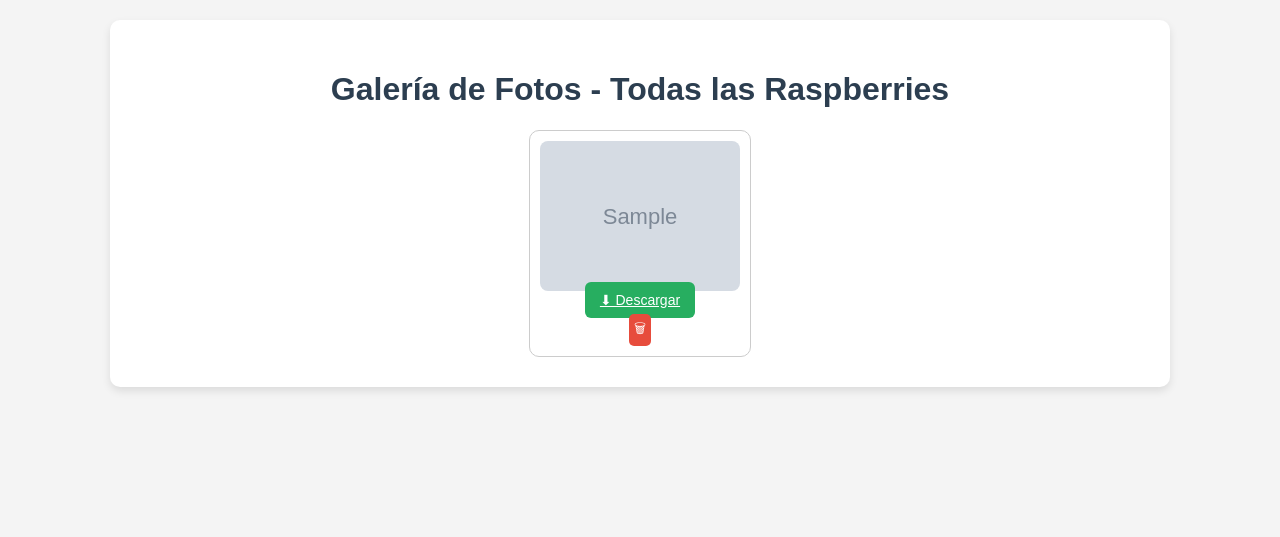
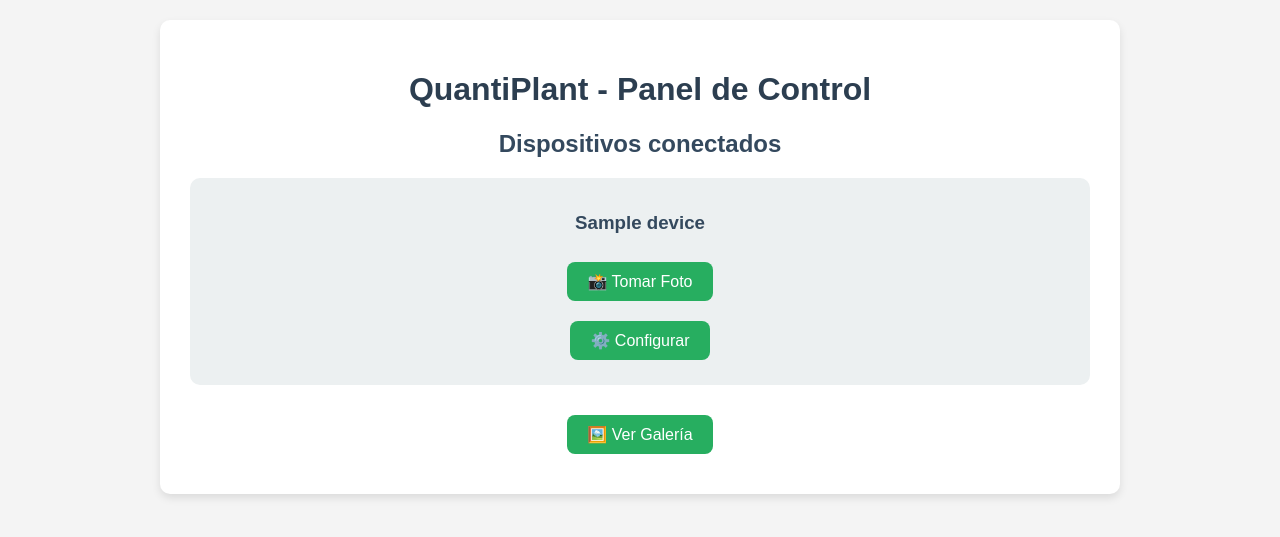
Before and after one commit to jjdoriaupv/TFG-QuantiPlant, a Flask app: template server/templates/index.html in a window 1280 px wide. Shown: the top 537 px of the page. Run offline with Flask 3, Linux system fonts and the light colour scheme; the template is opened without the code that fills it: most values are stand-ins (such as "Sample title", 1, 10 or a date in 2020); grey boxes marked "Sample" are stand-in pictures.

Commit message:
cambios en la estructura

```diff
--- a/client/auto_capture.py
+++ b/client/auto_capture.py
@@ -4,7 +4,7 @@ from camera import take_photo
 
 config = {
     'enabled': False,
-    'interval': 10  # en segundos
+    'interval': 10
 }
 
 def loop():
--- a/server/app.py
+++ b/server/app.py
@@ -1,54 +1,80 @@
-from flask import Flask, request, send_from_directory, send_file, jsonify, render_template
-from datetime import datetime
+from flask import Flask, render_template, request, redirect, url_for, jsonify
 import os
+import requests
+import json
 
 app = Flask(__name__)
 UPLOAD_FOLDER = 'uploads'
-os.makedirs(UPLOAD_FOLDER, exist_ok=True)
+RASPBERRIES_FILE = 'raspberries.json'
+
+if not os.path.exists(UPLOAD_FOLDER):
+    os.makedirs(UPLOAD_FOLDER)
+
+def get_raspberry_list():
+    with open(RASPBERRIES_FILE) as f:
+        return json.load(f)
 
 @app.route('/')
 def index():
-    folders = sorted(os.listdir(UPLOAD_FOLDER))
-    all_images = []
-    for folder in folders:
-        folder_path = os.path.join(UPLOAD_FOLDER, folder)
-        if os.path.isdir(folder_path):
-            for file in os.listdir(folder_path):
-                all_images.append((folder, file))
-    return render_template("index.html", images=all_images)
+    raspberries = get_raspberry_list()
+    return render_template('index.html', raspberries=raspberries)
 
-@app.route('/upload', methods=['POST'])
-def upload():
-    file = request.files.get('image')
-    rpi_id = request.form.get('rpi_id', 'unknown')
-    if not file:
-        return 'No image received', 400
+@app.route('/galeria')
+def galeria():
+    files = sorted(os.listdir(UPLOAD_FOLDER), reverse=True)
+    return render_template('galeria.html', images=files)
 
-    folder = os.path.join(UPLOAD_FOLDER, rpi_id)
-    os.makedirs(folder, exist_ok=True)
-    filename = file.filename
-    file.save(os.path.join(folder, filename))
-    print(f"[UPLOAD] {filename} recibido de {rpi_id}")
-    return 'OK', 200
+@app.route('/uploads/<filename>')
+def uploaded_file(filename):
+    return redirect(f"/uploads/{filename}")
 
-@app.route('/uploads/<rpi_id>/<filename>')
-def get_image(rpi_id, filename):
-    return send_from_directory(os.path.join(UPLOAD_FOLDER, rpi_id), filename)
+@app.route('/config/<device_id>', methods=['GET', 'POST'])
+def config(device_id):
+    raspberries = get_raspberry_list()
+    raspberry = next((r for r in raspberries if r['id'] == device_id), None)
 
-@app.route('/download/<rpi_id>/<filename>')
-def download_image(rpi_id, filename):
-    path = os.path.join(UPLOAD_FOLDER, rpi_id, filename)
-    if os.path.exists(path):
-        return send_file(path, as_attachment=True)
-    return 'Not found', 404
+    if not raspberry:
+        return "Raspberry no encontrada", 404
 
-@app.route('/delete/<rpi_id>/<filename>', methods=['POST'])
-def delete_image(rpi_id, filename):
-    path = os.path.join(UPLOAD_FOLDER, rpi_id, filename)
-    if os.path.exists(path):
-        os.remove(path)
-        return 'Deleted', 200
-    return 'Not found', 404
+    if request.method == 'POST':
+        interval = int(request.form['interval'])
+        enabled = 'enabled' in request.form
+
+        try:
+            res = requests.post(f"http://{raspberry['host']}:6000/config", json={
+                "enabled": enabled,
+                "interval": interval
+            })
+        except Exception as e:
+            return f"Error configurando {device_id}: {e}", 500
+
+        return redirect(url_for('index'))
+
+    # GET: mostrar configuración actual
+    try:
+        res = requests.get(f"http://{raspberry['host']}:6000/config")
+        config_data = res.json()
+    except Exception:
+        config_data = {"enabled": False, "interval": 10}
+
+    return render_template('config.html', config=config_data, device_id=device_id)
+
+@app.route('/foto/<device_id>', methods=['POST'])
+def foto(device_id):
+    raspberries = get_raspberry_list()
+    raspberry = next((r for r in raspberries if r['id'] == device_id), None)
+
+    if not raspberry:
+        return "Raspberry no encontrada", 404
+
+    try:
+        res = requests.post(f"http://{raspberry['host']}:6000/foto")
+        if res.status_code == 200:
+            return redirect(url_for('index'))
+    except Exception as e:
+        return f"Error al tomar foto: {e}", 500
+
+    return "Error desconocido", 500
 
 if __name__ == '__main__':
     app.run(host='0.0.0.0', port=5001)
--- a/server/static/style.css
+++ b/server/static/style.css
@@ -10,19 +10,30 @@ h1 {
     color: #2c3e50;
 }
 
+h2, h3 {
+    color: #34495e;
+}
+
 .button {
     background-color: #27ae60;
     color: white;
-  padding: 10px 15px;
-  margin: 5px;
+    padding: 10px 20px;
+    margin: 10px 5px;
     border: none;
-  border-radius: 6px;
-  font-size: 14px;
+    border-radius: 8px;
+    font-size: 16px;
     cursor: pointer;
+    transition: background-color 0.2s ease;
+    text-decoration: none;
+    display: inline-block;
+}
+
+.button:hover {
+    background-color: #219150;
 }
 
 .container {
-  max-width: 1000px;
+    max-width: 900px;
     margin: auto;
     background: white;
     padding: 30px;
@@ -30,37 +41,44 @@ h1 {
     box-shadow: 0 4px 8px rgba(0,0,0,0.1);
 }
 
-.grid {
-  display: flex;
-  flex-wrap: wrap;
-  gap: 15px;
-  justify-content: center;
+img {
+    max-width: 100%;
+    margin-top: 20px;
+    border-radius: 10px;
 }
 
-.grid-item {
-  position: relative;
-  border: 1px solid #ccc;
-  padding: 10px;
-  border-radius: 10px;
-  background: #fff;
+.message {
+    margin-top: 20px;
+    font-size: 18px;
+    color: #333;
 }
 
-.grid-item img {
-  width: 200px;
-  height: auto;
-  border-radius: 8px;
-  display: block;
+form {
+    margin-top: 15px;
 }
 
-.grid-item button {
-  background: #e74c3c;
-  color: white;
-  border: none;
-  border-radius: 5px;
-  padding: 5px;
-  cursor: pointer;
+label {
+    font-size: 16px;
+    color: #333;
 }
 
-.grid-item form {
-  margin-top: 5px;
+input[type="number"] {
+    padding: 8px;
+    width: 80px;
+    font-size: 16px;
+    margin-left: 10px;
+    border-radius: 6px;
+    border: 1px solid #ccc;
 }
+
+input[type="checkbox"] {
+    transform: scale(1.3);
+    margin-right: 10px;
+}
+
+.device {
+    background-color: #ecf0f1;
+    padding: 15px;
+    margin: 20px 0;
+    border-radius: 10px;
+}
--- a/server/templates/index.html
+++ b/server/templates/index.html
@@ -1,24 +1,26 @@
 <!DOCTYPE html>
 <html lang="es">
 <head>
-  <meta charset="UTF-8">
-  <title>Galería Global</title>
-  <link rel="stylesheet" href="/static/style.css">
+    <meta charset="UTF-8">
+    <title>QuantiPlant - Panel Principal</title>
+    <link rel="stylesheet" href="{{ url_for('static', filename='style.css') }}">
 </head>
 <body>
-  <div class="container">
-    <h1>Galería de Fotos - Todas las Raspberries</h1>
-    <div class="grid">
-      {% for rpi, filename in images %}
-        <div class="grid-item">
-          <img src="/uploads/{{ rpi }}/{{ filename }}" alt="{{ filename }}" onclick="window.open('/uploads/{{ rpi }}/{{ filename }}','_blank')">
-          <a class="button" href="/download/{{ rpi }}/{{ filename }}">⬇ Descargar</a>
-          <form action="/delete/{{ rpi }}/{{ filename }}" method="post">
-            <button type="submit">🗑</button>
-          </form>
-        </div>
-      {% endfor %}
+    <div class="container">
+        <h1>QuantiPlant - Panel de Control</h1>
+
+        <h2>Dispositivos conectados</h2>
+        {% for device in devices %}
+            <div class="device">
+                <h3>{{ device }}</h3>
+                <form method="POST" action="{{ url_for('take_photo', device_id=device) }}">
+                    <button class="button" type="submit">📸 Tomar Foto</button>
+                </form>
+                <a class="button" href="{{ url_for('config', device_id=device) }}">⚙️ Configurar</a>
+            </div>
+        {% endfor %}
+
+        <a class="button" href="{{ url_for('galeria') }}">🖼️ Ver Galería</a>
     </div>
-  </div>
 </body>
 </html>
```
Also changed, not shown: client/app.py (deleted, +0 -21 lines), client/client_api.py (added, +44 -0 lines), server/raspberries.json (added, +10 -0 lines), server/templates/config.html (added, +26 -0 lines), server/templates/galeria.html (added, +50 -0 lines), server/templates/details.html (deleted), 1 other file. Lines whose indentation alone changed are shown as unchanged.
